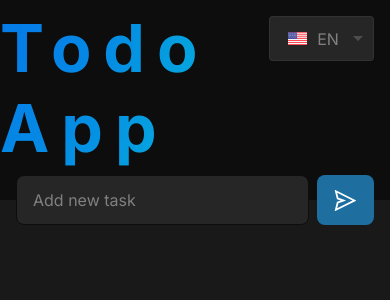
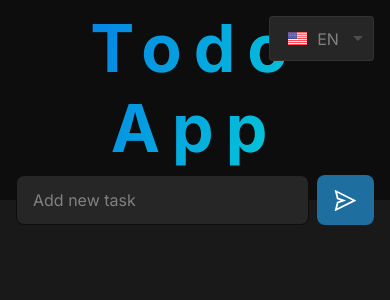
Before and after one commit to alain-nambi/todo-frontend, a React (Vite) app: page / in a window 390 px wide. Shown: the top 300 px of the page. Built offline with nearby package versions, Linux system fonts and the light colour scheme.

Commit message:
Fix FlagsSelectOption position

```diff
--- a/src/components/Header/header.module.css
+++ b/src/components/Header/header.module.css
@@ -122,8 +122,12 @@
 
 /* Styles pour les écrans inférieurs à 768px */
 @media (max-width: 767px) {
+    .headerContent .title {
+        text-align: center;
+    }
+
     .FlagsSelectOption {
-        position: fixed;
+        position: fixed !important;
         top: 16px;
         right: 0;
         height: 45px;
```
